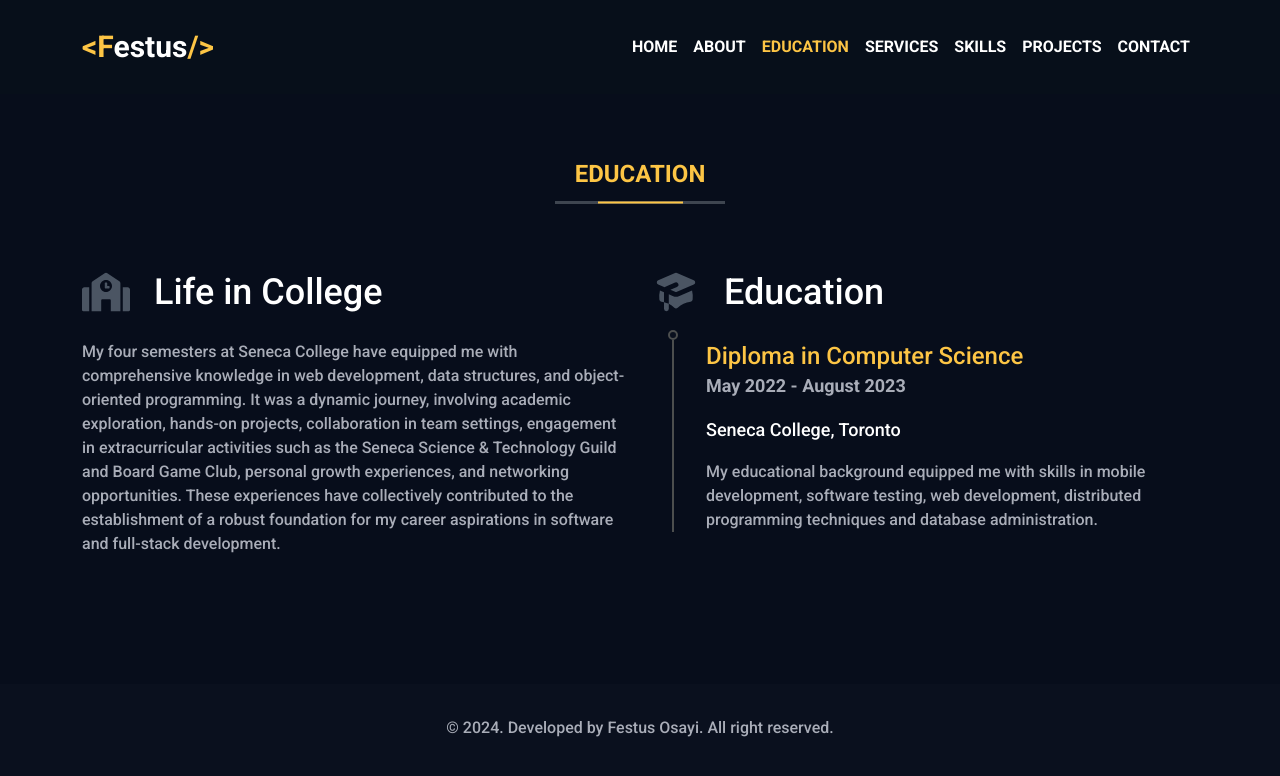
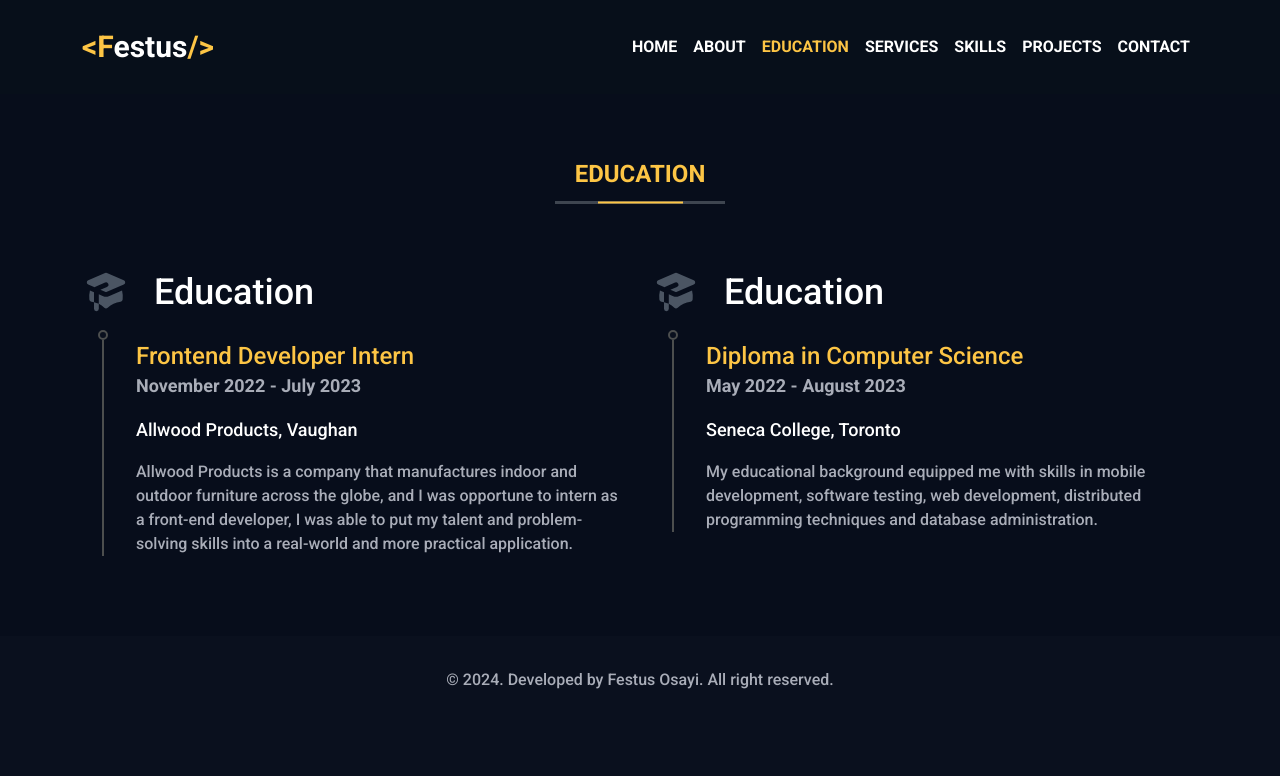
Before and after one commit to Festus-Osayi/professional-portfolio, a Next.js app: page /education in a window 1280 px wide. Shown: the top 776 px of the page. Built offline with nearby package versions, Linux system fonts and the light colour scheme.

Commit message:
added my professional experience section

```diff
--- a/pages/education.js
+++ b/pages/education.js
@@ -21,15 +21,23 @@ export default function EducationPage() {
                                 Education
                             </SectionHeading>
                             <Row>
-                                {/* Education description */}
+                                {/* Experience description */}
                                 <Col md={6}>
                                     <div className='flex items-center gap-4 mb-4'>
-                                        <FaSchool className="text-gray-600 text-5xl" />
-                                        <h1 className="text-white text-4xl">Life in College</h1>
+                                        <HiAcademicCap className="text-gray-600 text-5xl" />
+                                        <h1 className="text-white text-4xl">Education</h1>
                                     </div>
-                                    <p className="text-greyTextColor mb-5">My four semesters at Seneca College have equipped me with comprehensive knowledge in web development, data structures, and object-oriented programming. It was a dynamic journey, involving academic exploration, hands-on projects, collaboration in team settings, engagement in extracurricular activities such as the Seneca Science & Technology Guild and Board Game Club, personal growth experiences, and networking opportunities. These experiences have collectively contributed to the establishment of a robust foundation for my career aspirations in software and full-stack development.</p>
+                                    <div className="first__col ml-5">
+                                        <div className="ml-8">
+                                            <h2 className="text-2xl font-medium">Frontend Developer Intern</h2>
+                                            <small className="text-greyTextColor font-bold text-lg">November 2022 - July 2023</small>
+                                            <h3 className="my-3 text-white text-lg font-medium">Allwood Products, Vaughan</h3>
+                                            <p className="text-greyTextColor">Allwood Products is a company that manufactures indoor and outdoor furniture across the globe, and I was opportune to intern as a front-end developer, I was able to put my talent and problem-solving skills into a real-world and more practical application.</p>
+
+                                        </div>
+                                    </div>
                                 </Col>
-                                {/* End of my education description */}
+                                {/* End of my experience description */}
 
                                 {/* My educational background */}
                                 <Col md={6}>
```
